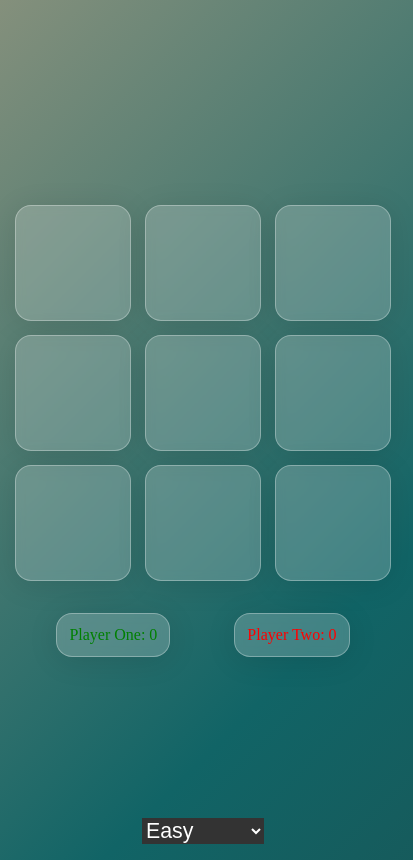
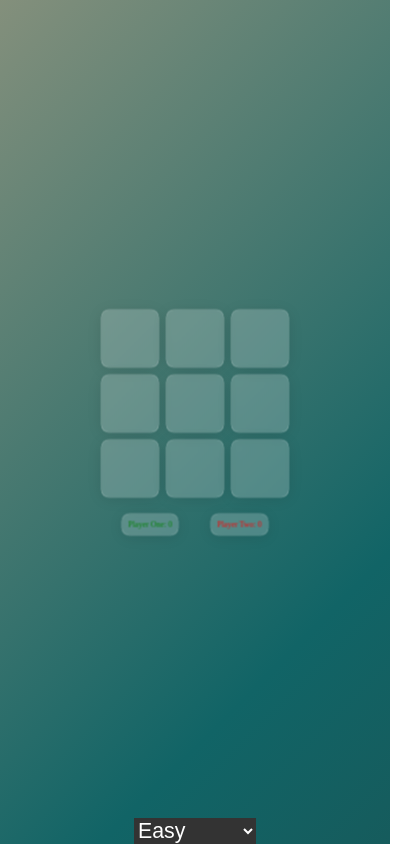
Before and after one commit to mojleon/Tic_Tac_Toe, a plain HTML site: page index.html in a window 390 px wide. Shown: the whole page, 413 px wide, since content can reach past the window. Drawn offline with Linux system fonts and the light colour scheme.

Commit message:
Made it responsive with a media query.

```diff
--- a/index.html
+++ b/index.html
@@ -4,7 +4,7 @@
     <meta charset="UTF-8" />
     <meta http-equiv="X-UA-Compatible" content="IE=edge" />
     <meta name="viewport" content="width=device-width, initial-scale=1.0" />
-    <title>Document</title>
+    <title>Tic Tac Toe</title>
     <link rel="stylesheet" href="style.css" />
     <script defer src="script.js"></script>
   </head>
--- a/style.css
+++ b/style.css
@@ -1,4 +1,5 @@
 body {
+  margin: 0;
   height: 100vh;
   width: 100vw;
   display: flex;
@@ -117,3 +118,9 @@
   -webkit-backdrop-filter: blur(5px);
   border: 1px solid rgba(255, 255, 255, 0.3);
 }
+
+@media screen and (max-width: 500px) {
+  .gameboardDiv {
+    scale: 0.5;
+  }
+}
```
